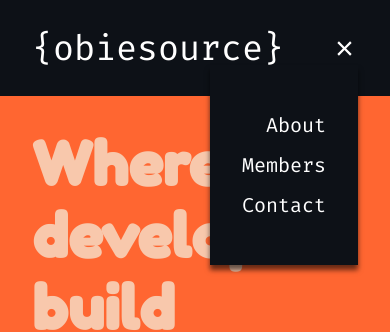
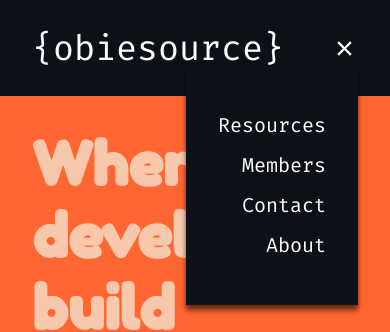
Before and after one commit to ObieSource/obiesource.github.io, a React (Create React App) app: page / in a window 390 px wide. Both pictures are taken after a click on the icon 344 px from the left and 48 px from the top of the page. Shown: the top 332 px of the page. Built offline with nearby package versions, Linux system fonts and the light colour scheme; no server answers.

Commit message:
Make navbar consistent between desktop and mobile

```diff
--- a/src/components/navbar/Navbar.jsx
+++ b/src/components/navbar/Navbar.jsx
@@ -5,6 +5,23 @@ import { Link } from "react-router-dom";
 
 const Navbar = () => {
   const [toggleMenu, setToggleMenu] = useState(false);
+
+  const links = (
+    <>
+      <p>
+        <Link to="/resources">Resources</Link>
+      </p>
+      <p>
+        <Link to="/members">Members</Link>
+      </p>
+      <p>
+        <Link to="/contact">Contact</Link>
+      </p>
+      <p>
+        <Link to="/about">About</Link>
+      </p>
+    </>
+  );
 
   return (
     <div className="obs__navbar ">
@@ -16,20 +33,7 @@ const Navbar = () => {
             </Link>
           </p>
         </div>
-        <div className="obs__navbar-links_container">
-          <p>
-            <Link to="/resources">Resources</Link>
-          </p>
-          <p>
-            <Link to="/members">Members</Link>
-          </p>
-          <p>
-            <Link to="/contact">Contact</Link>
-          </p>
-          <p>
-            <Link to="/about">About</Link>
-          </p>
-        </div>
+        <div className="obs__navbar-links_container">{links}</div>
       </div>
       <div className="obs__navbar-menu">
         {toggleMenu ? (
@@ -47,17 +51,7 @@ const Navbar = () => {
         )}
         {toggleMenu && (
           <div className="obs__navbar-menu_container">
-            <div className="obs__navbar-menu_container-links">
-              <p>
-                <Link to="/about">About</Link>
-              </p>
-              <p>
-                <Link to="/members">Members</Link>
-              </p>
-              <p>
-                <Link to="/contact">Contact</Link>
-              </p>
-            </div>
+            <div className="obs__navbar-menu_container-links">{links}</div>
           </div>
         )}
       </div>
```
